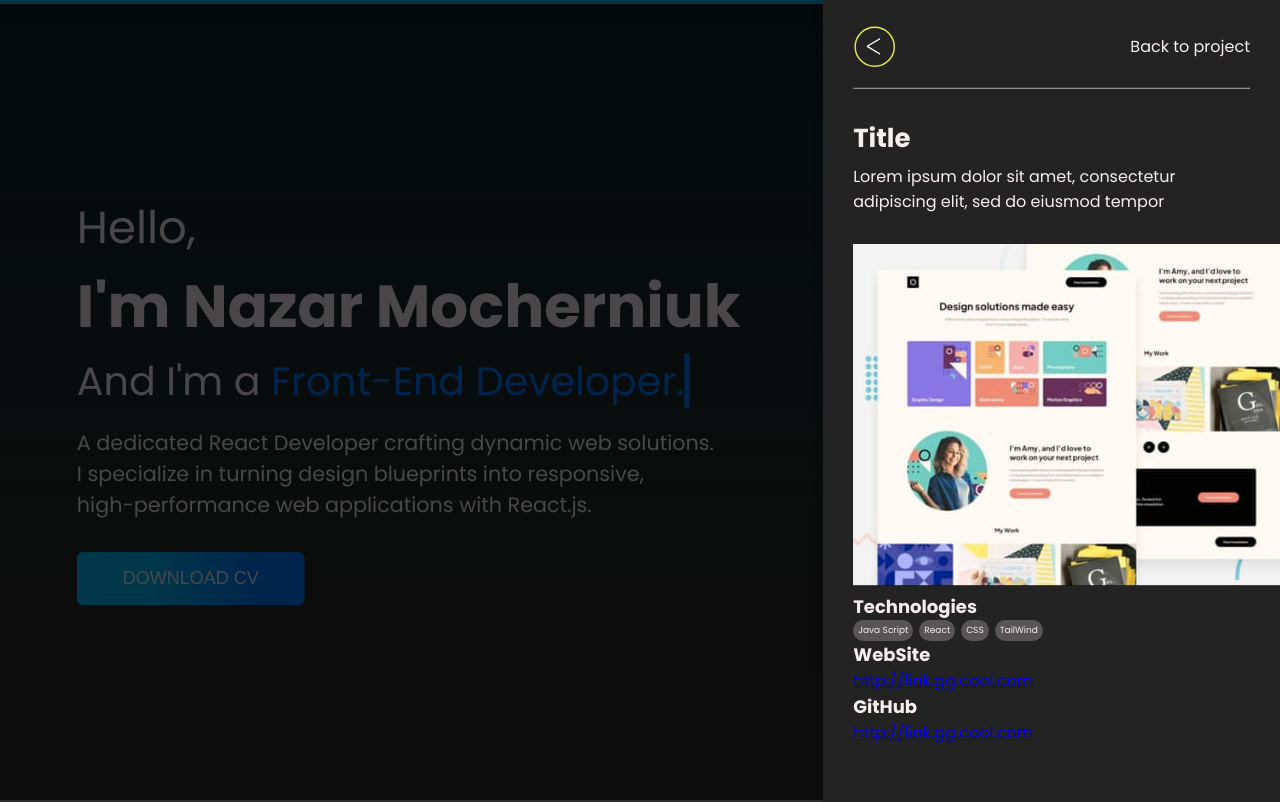
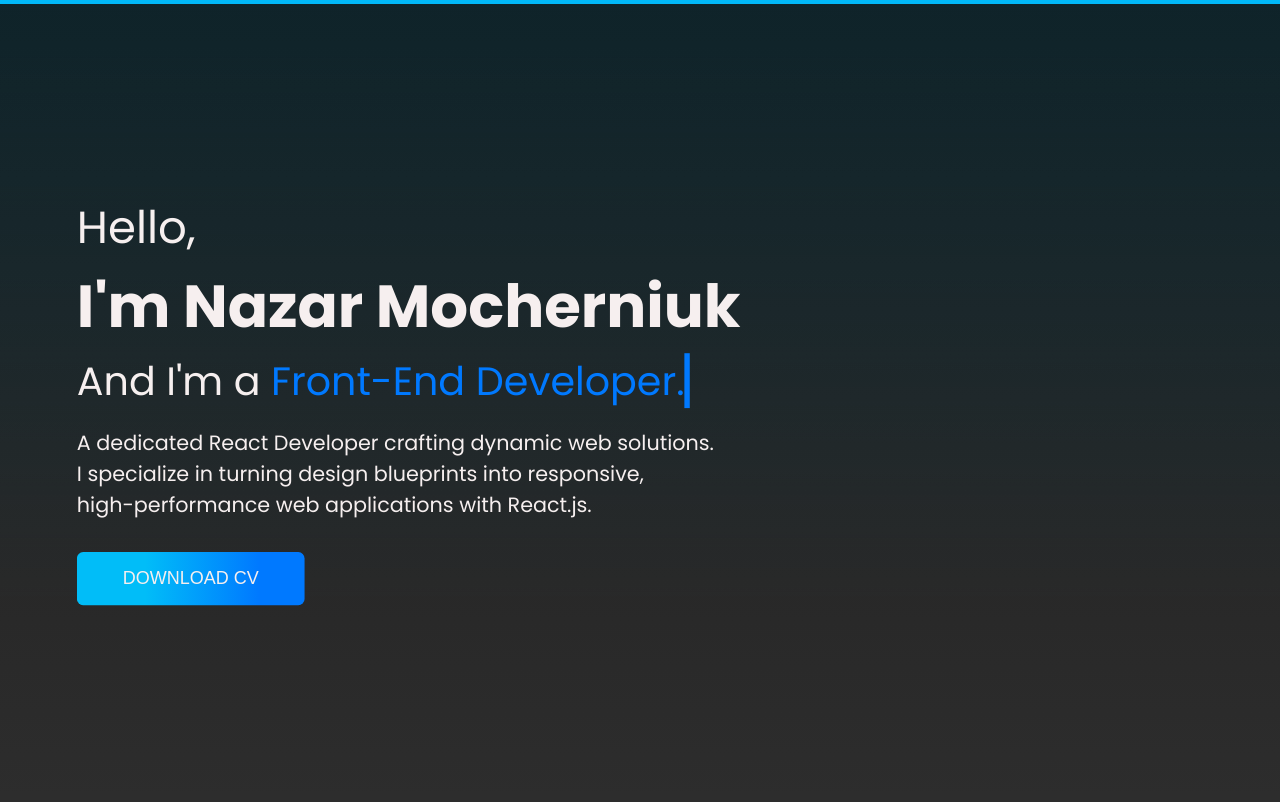
Before and after one commit to nmocherniuk/my-portfolio-project-old, a React (Create React App) app: page / in a window 1280 px wide. Shown: the top 802 px of the page. Built offline with nearby package versions, Linux system fonts and the light colour scheme.

Commit message:
logic for opening overlay was added

```diff
--- a/src/App.js
+++ b/src/App.js
@@ -1,4 +1,4 @@
-import { Fragment } from "react";
+import { Fragment, useEffect } from "react";
 import AboutMe from "./components/Content/About me/AboutSection.jsx";
 import ContactSection from "./components/Content/Contact me/ContactSection.jsx";
 import PortfolioSection from "./components/Content/Portfolio/PortfolioSection.jsx";
@@ -6,17 +6,27 @@ import Footer from "./components/Footer/Footer.jsx";
 import Header from "./components/Header/Header.jsx";
 import HeroArea from "./components/Hero area/HeroArea.jsx";
 import CardInfo from "./components/Content/Portfolio/CardInfo.jsx"
+import { useSelector } from "react-redux";
 
 
 
 function App() {
-
+  const overlay = useSelector(state => state.overlay.overlay)
+  useEffect(() => {
+    if (overlay) {
+      document.body.style.overflow = "hidden"; // Вимкнути скролінг
+    } else {
+      document.body.style.overflow = "auto"; // Увімкнути скролінг
+    }
+    return () => {
+      document.body.style.overflow = "auto";
+    };
+  }, [overlay]);
 
   return (
     <Fragment>
-      <CardInfo/>
+      {overlay && <CardInfo/>}
       <Header/>
-
       <HeroArea/>
       <AboutMe/>
       <PortfolioSection/>
--- a/src/UI/Modal.jsx
+++ b/src/UI/Modal.jsx
@@ -11,9 +11,9 @@ const Backdrop = props => {
 
 const ModalOverlay = props => {
     return (
-        <div className={classes.modal}>
+        <aside className={classes.modal}>
             <div className={classes.content}>{props.children}</div>
-        </div>
+        </aside>
     )
 }
 
--- a/src/UI/Modal.module.css
+++ b/src/UI/Modal.module.css
@@ -10,15 +10,15 @@
     position: fixed;
     padding: 25px 30px;
     top: 0;           /* Закріплюємо вікно вгорі */
-    right: 0;         /* Відступ з правого боку - немає, тобто прижимаємо до правого краю */
     height: 100%;     /* Висота модального вікна - весь екран */
     background-color: #242323;
-    width: 31%;       /* Ширина модального вікна */
+    width: 520px;     /* Ширина модального вікна */
     box-shadow: 0 2px 8px rgba(0, 0, 0, 0.25);
     z-index: 30;
     animation: slide-left 300ms ease-out forwards;
-    overflow-y: auto; /* Додайте прокрутку по вертикалі */
+    overflow-y: auto; /* Додано скролінг по вертикалі */
 }
+
 
 @keyframes slide-left {
     from {
--- a/src/UI/ProjectTechnologies.module.css
+++ b/src/UI/ProjectTechnologies.module.css
@@ -1,6 +1,6 @@
 .frame {
-    font-size: 9px;
+    font-size: 13px;
     background-color: #575555;
     border-radius: 16px;
-    padding: 4px 5px;
+    padding: 6px 10px;
 }
--- a/src/components/Content/Portfolio/Card.jsx
+++ b/src/components/Content/Portfolio/Card.jsx
@@ -1,12 +1,18 @@
 import classes from './Card.module.css';
 
-
-
+import { useDispatch, useSelector } from 'react-redux';
+import { overlayActions } from '../../../store/overlay-slice';
 
 
 const Card = ({ src, alt, description, mainProject = false }) => {
+    const dispatch = useDispatch();
+    const overlay = useSelector(state => state.overlay.overlay)
+    function handleClickCard () {
+        dispatch(overlayActions.overlayShow())
+    }
+
     return (
-        <div className={`${classes.card} ${mainProject ? classes['main-div'] : null}`}>
+        <div className={`${classes.card} ${mainProject ? classes['main-div'] : null}`} onClick={handleClickCard}>
             <img src={src} alt={alt} />
             <div className={mainProject ? classes['main-div'] : null} >
                 <h5>{description.title}</h5>
--- a/src/components/Content/Portfolio/CardInfo.jsx
+++ b/src/components/Content/Portfolio/CardInfo.jsx
@@ -2,11 +2,18 @@ import Modal from "../../../UI/Modal";
 import ProjectTechnologies from "../../../UI/ProjectTechnologies";
 import arrow from "../../../assets/Portfolio image/arrow.svg";
 import image from "../../../assets/Portfolio image/image1.jpg";
+import { useDispatch, useSelector } from "react-redux";
+import classes from "./CardInfo.module.css";
+import { overlayActions } from "../../../store/overlay-slice";
+const CardInfo = ({ title, description, src, alt }) => {
+    const dispatch = useDispatch();
+    const overlay = useSelector(state => state.overlay.overlay)
+    function hideOverlayHandler() {
+        dispatch(overlayActions.overlayHide())
+    }
 
-import classes from "./CardInfo.module.css";
-const CardInfo = ({ title, description, src, alt }) => {
     return (
-        <Modal>
+        <Modal overlay={overlay} onHideCart={hideOverlayHandler}>
             <div className={classes['overlay-project']}>
                 <div>
                     <img src={arrow} alt="arrow" />
@@ -14,10 +21,14 @@ const CardInfo = ({ title, description, src, alt }) => {
                 </div>
                 <hr />
                 <div className={classes.content}>
-                    <h3>Title</h3>
-                    <p>Lorem ipsum dolor sit amet, consectetur adipiscing elit,
-                        sed do eiusmod tempor</p>
-                    <img src={image} alt="image" />
+                    <div>
+                        <h3>Title</h3>
+                        <p>Lorem ipsum dolor sit amet, consectetur adipiscing elit,
+                            sed do eiusmod tempor incididunt ut labore et dolore magna aliqua. Ut enim ad minim veniam, quis nostrud exercitation
+                            ullamco laboris nisi ut aliquip ex ea commodo consequat. Duis aute irure dolor in reprehenderit in voluptate</p>
+                        <img src={image} alt="image" className={classes['project-image']} />
+                    </div>
+
                     <div>
                         <h4>Technologies</h4>
                         <div className={classes.technologies}>
--- a/src/components/Content/Portfolio/CardInfo.module.css
+++ b/src/components/Content/Portfolio/CardInfo.module.css
@@ -4,7 +4,6 @@
     position: relative;
     display: flex;
     flex-direction: column;
-
 }
 
 .overlay-project > div:nth-of-type(1) {
@@ -21,6 +20,11 @@
     border-color: #918d8d;
 }
 
+.overlay-project img {
+    border-radius: 10px;
+}
+
+
 .overlay-project > div:nth-of-type(2) {
     margin: 30px 0px;
 }
@@ -29,8 +33,25 @@
     margin-bottom: 0px;
 }
 
+
+.overlay-project h4 {
+    font-size: 19px;
+    margin-bottom: 9px;
+}
+
 .overlay-project p {
-    margin: 6px 0px 30px 0px;
+    margin: 2px 0px 25px 0px;
+    font-size: 13px;
+}
+.content {
+    display: flex;
+    flex-direction: column;
+    gap: 40px;
+}
+.content > div:first-of-type {
+    display: flex;
+    flex-direction: column;
+    flex-wrap: wrap;
 }
 
 .technologies {
--- /dev/null
+++ b/src/store/overlay-slice.jsx
@@ -0,0 +1,20 @@
+import { configureStore, createSlice } from "@reduxjs/toolkit";
+
+const initialState = {overlay: false}
+
+const overlaySlice = createSlice({
+    name: 'overlay',
+    initialState: initialState,
+    reducers: {
+        overlayShow(state) {
+            state.overlay = true;
+        },
+        overlayHide(state) {
+            state.overlay = false;
+        }
+    }
+})
+
+
+export const overlayActions = overlaySlice.actions;
+export default overlaySlice.reducer;
--- a/src/store/store.jsx
+++ b/src/store/store.jsx
@@ -1,8 +1,11 @@
 import { configureStore } from '@reduxjs/toolkit';
+import overlaySlice from './overlay-slice';
+
+const store = configureStore({
+  reducer: {
+      overlay: overlaySlice,
+  }
+});
 
 
-const store = configureStore({
-  reducer: { },
-});
-
 export default store;
```
Also changed, not shown: src/index.js (+5 -2 lines), src/assets/Portfolio image/arrow.svg.
